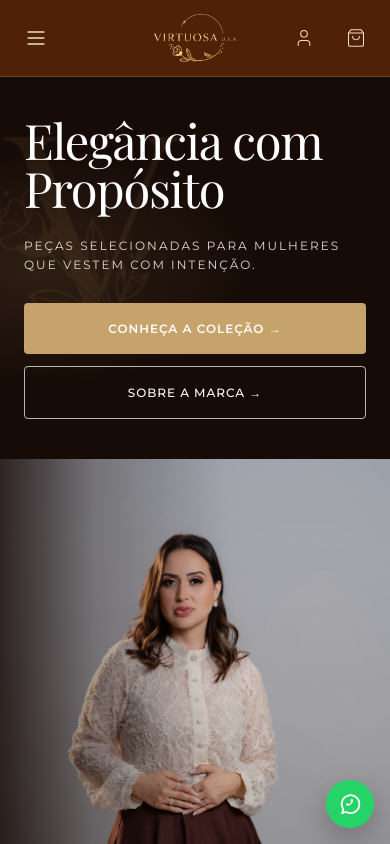
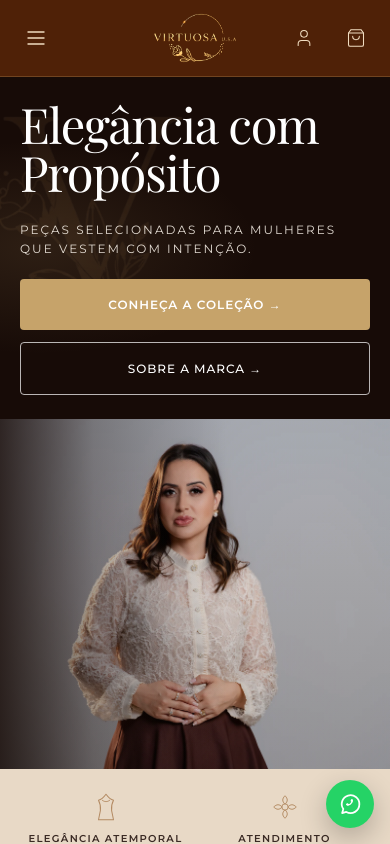
Before and after one commit to universocsdigital-wq/virtuosa-usa, a Next.js app: page / in a window 390 px wide. Shown: the top 844 px of the page. Built offline with nearby package versions, Linux system fonts and the light colour scheme; a web font is replaced by a local one.

Commit message:
Ajusta hero para telas mobile

```diff
--- a/components/home/HeroSection.tsx
+++ b/components/home/HeroSection.tsx
@@ -5,7 +5,7 @@ export function HeroSection() {
   return (
     <section id="hero" aria-label="Virtuosa USA" className="relative w-full overflow-hidden" style={{ backgroundColor: "#170B07" }}>
       <div className="grid lg:min-h-[610px] lg:grid-cols-[43%_57%]">
-        <div className="relative flex items-center px-6 py-10 sm:px-10 sm:py-12 lg:px-16 lg:py-14 xl:px-20">
+        <div className="relative flex items-center px-5 py-6 sm:px-10 sm:py-10 lg:px-16 lg:py-14 xl:px-20">
           <div
             className="pointer-events-none absolute inset-0"
             style={{
@@ -40,7 +40,7 @@ export function HeroSection() {
               que vestem com intenção.
             </p>
 
-            <div className="mt-7 flex flex-col gap-3 sm:flex-row lg:mt-8 lg:gap-3.5">
+            <div className="mt-5 flex flex-col gap-3 sm:mt-7 sm:flex-row lg:mt-8 lg:gap-3.5">
               <Link href="/shop" className="btn-hero-primary min-w-[246px] whitespace-nowrap px-7 text-[12px]">
                 CONHEÇA A COLEÇÃO {"\u2192"}
               </Link>
@@ -51,14 +51,14 @@ export function HeroSection() {
           </div>
         </div>
 
-        <div className="relative min-h-[420px] overflow-hidden bg-[#170B07] sm:min-h-[480px] lg:min-h-full">
+        <div className="relative min-h-[350px] overflow-hidden bg-[#170B07] sm:min-h-[440px] lg:min-h-full">
           <Image
             src="/images/hero/elaine-hero.webp"
             alt="Elaine Soares vestindo uma composição elegante da Virtuosa USA"
             fill
             priority
             sizes="(max-width: 1024px) 100vw, 52vw"
-            className="object-cover object-[50%_18%] lg:object-[50%_30%]"
+            className="object-cover object-[50%_34%] sm:object-[50%_27%] lg:object-[50%_30%]"
             quality={92}
           />
           <div className="absolute inset-0 texture-linen opacity-20" aria-hidden />
```
